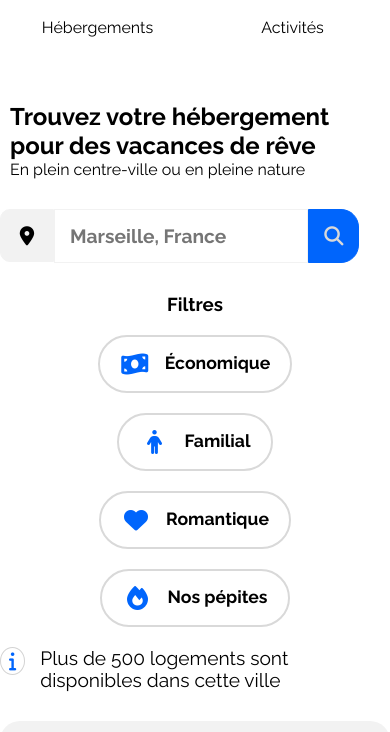
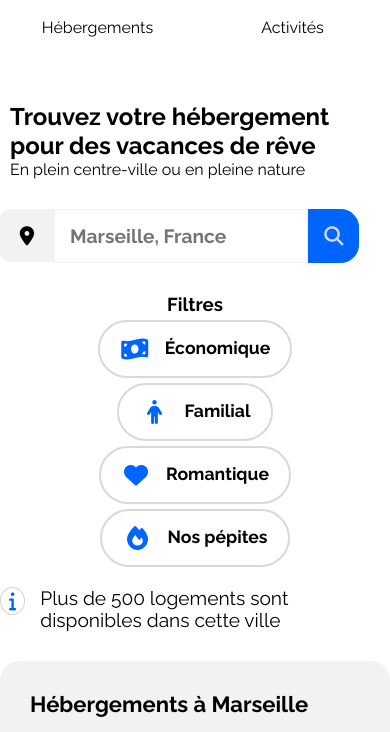
Before and after one commit to theowenger/oc_booki, a plain HTML site: page index.html in a window 390 px wide. Shown: the part 112-844 px from the top of the page. Drawn offline with Linux system fonts and the light colour scheme.

Commit message:
w3c commit

```diff
--- a/css/style.css
+++ b/css/style.css
@@ -537,7 +537,7 @@ button .fa-magnifying-glass {
     }
 
     .buttonFilter {
-        margin-top: 5;
+        margin-top: 5px;
         margin-bottom: 0;
     }
 
```
